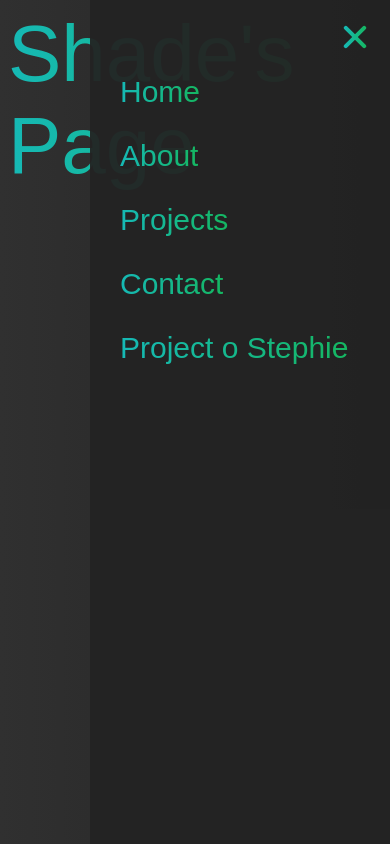
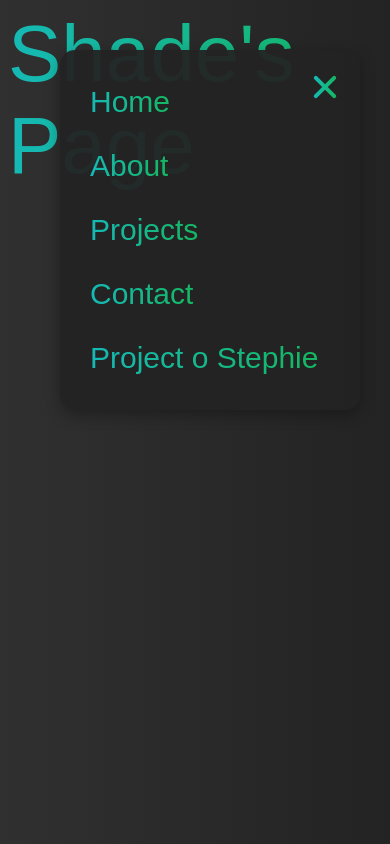
Before and after one commit to ShadyShade74/ShadyShade74.github.io, a plain HTML site: page src/index.html in a window 390 px wide. Both pictures are taken after a click on the element 340 px from the left and 47 px from the top of the page. Drawn offline with Linux system fonts and the light colour scheme; a web font is replaced by a local one.

Commit message:
Zmiana hamburger menu

```diff
--- a/src/style.css
+++ b/src/style.css
@@ -34,7 +34,6 @@ body {
     position: relative;
 }
 
-/* Używamy pseudo-elementów zamiast span */
 .hamburger::before,
 .hamburger::after,
 .hamburger .middle {
@@ -53,7 +52,6 @@ body {
 .hamburger .middle { top: 15px; }
 .hamburger::after { top: 30px; }
 
-/* Animacja krzyżyka */
 .hamburger.active::before {
     transform: rotate(45deg) translate(12px, 12px);
 }
@@ -68,18 +66,24 @@ body {
 }
 
 .menu {
-    position: fixed;
-    top: 0;
-    right: -300px;
+    position: absolute;
+    top: 20px;
+    right: 0;
     width: 300px;
-    height: 100vh;
     background: rgba(35, 35, 35, 0.95);
-    transition: 0.5s all ease;
-    padding-top: 60px;
+    border-radius: 15px;
+    padding: 20px 0;
+    opacity: 0;
+    visibility: hidden;
+    transform: translateY(-20px);
+    transition: all 0.3s ease-in-out;
+    box-shadow: 0 5px 15px rgba(0,0,0,0.3);
 }
 
 .menu.active {
-    right: 0;
+    opacity: 1;
+    visibility: visible;
+    transform: translateY(0);
 }
 
 .menu ul {
@@ -106,7 +110,6 @@ body {
 }
 
 .menu ul li a:hover {
-    color: #16b9bc;
     background: linear-gradient(to right, #038689, #018101);
     -webkit-background-clip: text;
     background-clip: text;
@@ -114,10 +117,12 @@ body {
     animation: gradient 1s linear infinite;
     filter: brightness(0.8);
 }
+
 .menu ul li:hover {
     background: rgba(0, 0, 0, 0.2);
     transition: all 0.3s ease;
 }
+
 .close-btn {
     position: absolute;
     top: 20px;
@@ -125,7 +130,6 @@ body {
     width: 30px;
     height: 30px;
     cursor: pointer;
-    font-size:50px;
 }
 
 .close-btn::before,
```
